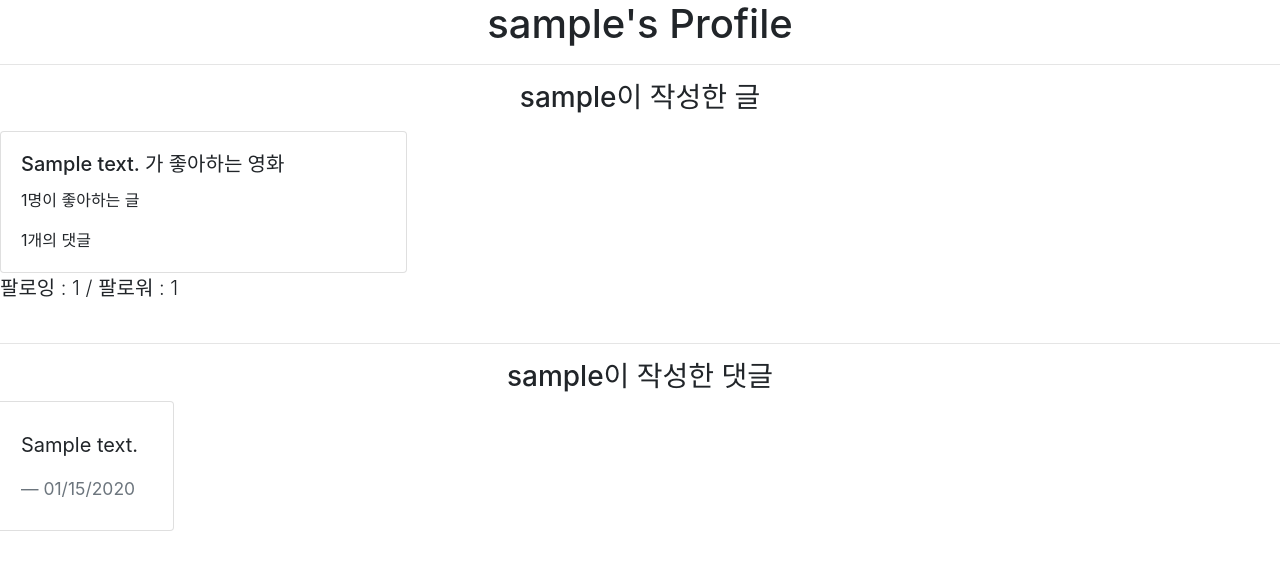
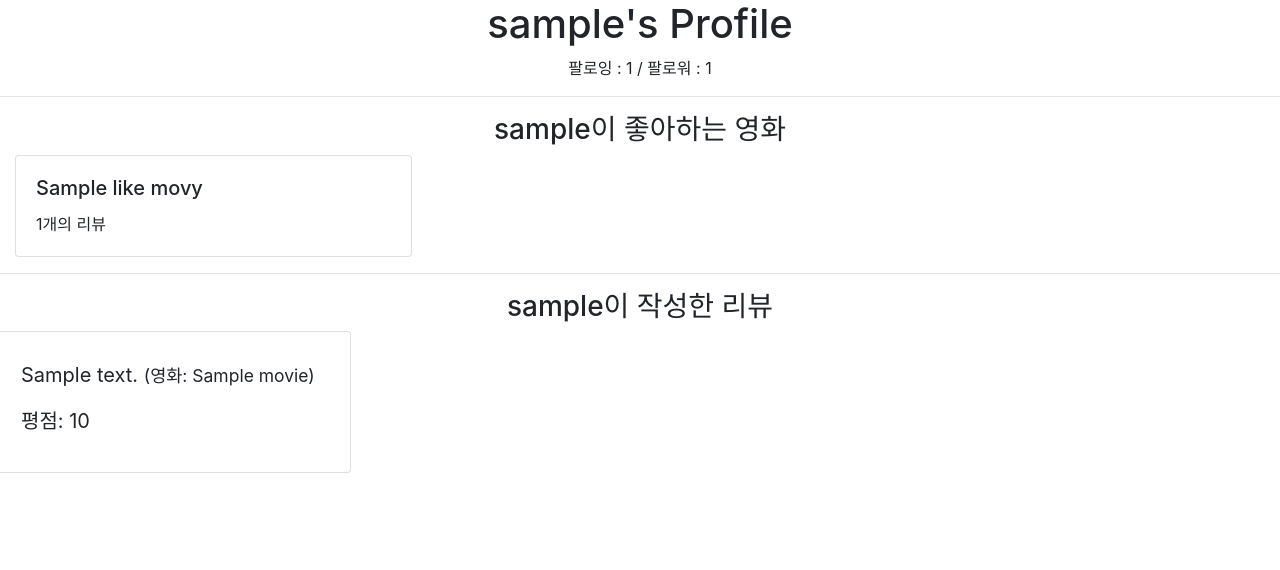
Before and after one commit to supervii/project_10, a Django app: template accounts/templates/accounts/profile.html in a window 1280 px wide. Shown: the top 570 px of the page. Run offline with Django 3.2, Linux system fonts and the light colour scheme; the template is opened without the code that fills it: most values are stand-ins (such as "Sample title", 1, 10 or a date in 2020); some libraries are stand-ins or nearby versions.

Commit message:
2019-11-21 | movies n accounts

```diff
--- a/accounts/templates/accounts/profile.html
+++ b/accounts/templates/accounts/profile.html
@@ -1,41 +1,39 @@
 {% extends 'movies/base.html' %}
 {% block content %}
 <h1 class="text-center">{{ persons.username }}'s Profile</h1>
+{% with  followings=person.followings.all followers=person.followers.all  %}
+<p class="text-center">팔로잉 : {{ followings|length }} / 팔로워 : {{ followers|length }}</p>
+{% endwith %}
 <hr>
-<h3 class="text-center">{{ persons.username }}이 작성한 글</h3>
-<div class="row">
-  {% with movies=persons.movie_set.all %}
+
+<h3 class="text-center">{{ persons.username }}이 좋아하는 영화</h3>
+{% with movies=persons.like_movies.all %}
+<div class="col-4 my-2">
   {% for movie in movies %}
-  <div class="col-4 my-2">
   <div class="card">
     <div class="card-body">
-        <h5 class="card-title"> {{ movie.content }} 가 좋아하는 영화 </h5>
-        <p class="card-text">{{ movie.like_user.count }}명이 좋아하는 글 </p>
-        <p class="card-text">{{ movie.comment_set.all|length }}개의 댓글</p>
+      <h5 class="card-title"> {{ movie.title }} </h5>
+      <p class="card-text">{{ movie.review_set.all|length }}개의 리뷰</p>
     </div>
   </div>
 
   {% endfor %}
   {% endwith %}
 
-    {% with  followings=person.followings.all followers=person.followers.all  %}
-    <p class="lead">
-      팔로잉 : {{ followings|length }} / 팔로워 : {{ followers|length }}
-    </p>
-    {% endwith %}
 </div>
 </div>
 <hr>
-<h3 class="text-center">{{ persons.username }}이 작성한 댓글</h3>
+<h3 class="text-center">{{ persons.username }}이 작성한 리뷰</h3>
 <div class="row">
-  {% with persons.comment_set.all as comments  %}
-  {% for comment in comments %}
+  {% with persons.review_set.all as reviews  %}
+  {% for review in reviews %}
   <div class="card">
     <div class="card-body">
       <div class="col-12 my-2">
         <blockquote class="blockquote mb-0">
-          <p>{{ comment.content  }}</p>
-          <footer class="blockquote-footer">{{ comment.created_at|date:"SHORT_DATE_FORMAT" }} </footer>
+          <p>{{ review.content }} <small>(영화: {{ review.movie.title }})</small></p>
+          <p>평점: {{ review.score }}</p>
+
         </blockquote>
       </div>
     </div>
--- a/movies/forms.py
+++ b/movies/forms.py
@@ -6,7 +6,7 @@ class ReviewForm(forms.ModelForm):
         label='리뷰 작성',
         max_length='140'
     )
-    score = forms.FloatField(required=True, max_value=10, min_value=0)
+    score = forms.IntegerField(max_value=10, min_value=0)
 
     class Meta:
         model = Review
--- a/movies/templates/movies/base.html
+++ b/movies/templates/movies/base.html
@@ -7,6 +7,7 @@
   <meta name="viewport" content="width=device-width, initial-scale=1.0">
   <meta http-equiv="X-UA-Compatible" content="ie=edge">
   <title>{% block title %}{% endblock title %}</title>
+  <script src="https://kit.fontawesome.com/8fb1a5fc3b.js" crossorigin="anonymous"></script>
   {% bootstrap_css %}
 </head>
 <body>
--- a/movies/templates/movies/index.html
+++ b/movies/templates/movies/index.html
@@ -1,5 +1,4 @@
 {% extends './base.html' %}
-{% load bootstrap4 %}
 
 {% block title %}MOVIES{% endblock title %}
 
--- a/movies/urls.py
+++ b/movies/urls.py
@@ -6,6 +6,6 @@ urlpatterns = [
     path('', views.index, name='index'),
     path('<int:movie_pk>/', views.detail, name='detail'),
     path('<int:movie_pk>/reviews/new/', views.review_create, name='review_create'),
-    path('<int:movie_pk>/reviews/delete/', views.review_delete, name='review_delete'),
+    path('<int:movie_pk>/reviews/delete/<int:review_pk>', views.review_delete, name='review_delete'),
     path('<int:movie_pk>/like/', views.like, name='like'),
 ]
--- a/movies/views.py
+++ b/movies/views.py
@@ -30,6 +30,7 @@ def review_create(request, movie_pk):
         if form.is_valid():
             review = form.save(commit=False)
             review.movie_id = movie_pk
+            review.user = request.user
             review.save()
     return redirect('movies:detail', movie_pk)
 
```
Also changed, not shown: accounts/templates/accounts/index.html (+9 -7 lines), movies/templates/movies/_movie.html (+10 -1 lines), movies/templates/movies/detail.html (+5 -5 lines). Lines whose indentation alone changed are shown as unchanged.
